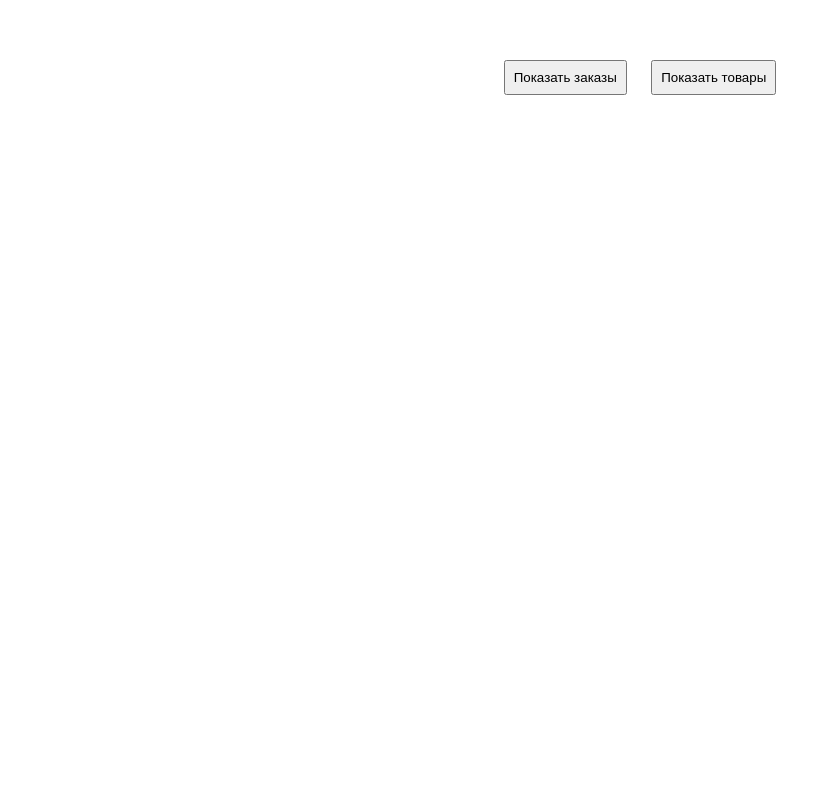
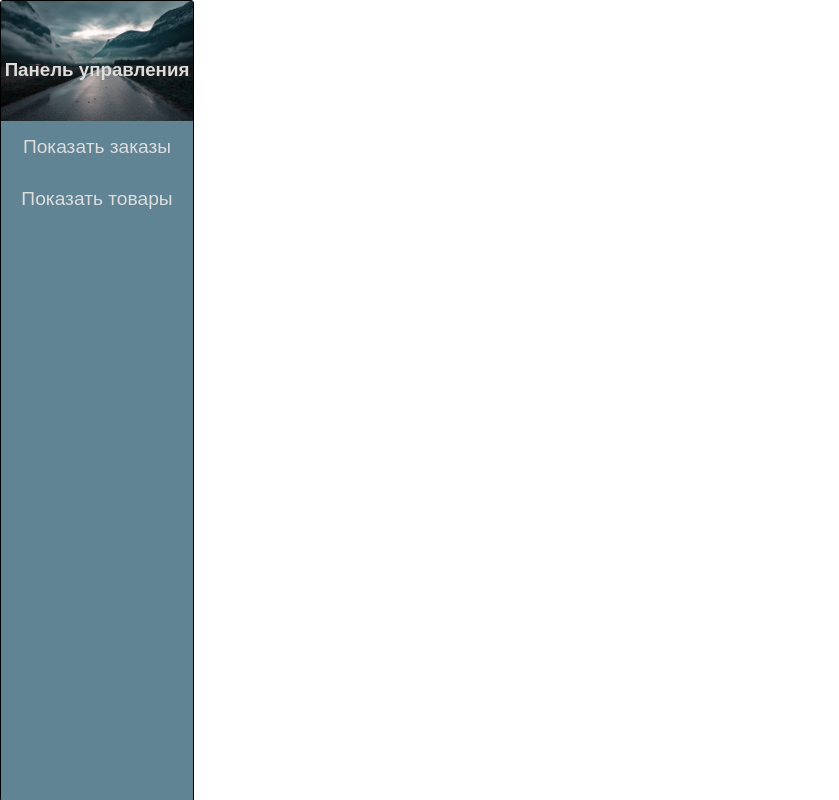
Before and after one commit to Te1ax/Online-store-on-Django, a Django app: page /btest/ in a window 1280 px wide. Shown: the whole page, without its empty margins (0-839 px from the left). Run offline with Django 4.2, Linux system fonts and the light colour scheme; data comes from the database, SQL or seed files in the repository; both versions use the stored data as it was after the commit.

Commit message:
Добавление изменений

```diff
--- a/projectDjango/btest/models.py
+++ b/projectDjango/btest/models.py
@@ -1,35 +1,59 @@
 from django.db import models
 
 class Product(models.Model):
-    name = models.CharField(max_length=100)
-    short_description = models.TextField()
-    full_description = models.TextField()
-    base_price = models.DecimalField(max_digits=10, decimal_places=2)
-    current_price = models.DecimalField(max_digits=10, decimal_places=2)
-    stock_quantity = models.PositiveIntegerField()
-    sku = models.CharField(max_length=20)
-    min_order_quantity = models.PositiveIntegerField()
+    name = models.CharField(max_length=100, verbose_name="Наименование товара")
+    short_description = models.TextField(verbose_name="Краткое описание")
+    full_description = models.TextField(verbose_name="Полное описание")
+    base_price = models.DecimalField(max_digits=10, decimal_places=2, verbose_name="Базовая цена")
+    current_price = models.DecimalField(max_digits=10, decimal_places=2, verbose_name="Текущая цена")
+    stock_quantity = models.PositiveIntegerField(verbose_name="Количество на складе")
+    sku = models.CharField(max_length=20, verbose_name="Артикул")
+    min_order_quantity = models.PositiveIntegerField(verbose_name="Минимальное количество для заказа")
 
     def __str__(self):
         return self.name
 
+    class Meta:
+        verbose_name = "Товар"
+        verbose_name_plural = "Товары"
+
 class Customer(models.Model):
-    name = models.CharField(max_length=100)
-    phone = models.CharField(max_length=20)
-    address = models.TextField()
-    email = models.EmailField()
+    name = models.CharField(max_length=100, verbose_name="Имя клиента")
+    phone = models.CharField(max_length=20, verbose_name="Телефон")
+    address = models.TextField(verbose_name="Адрес")
+    email = models.EmailField(verbose_name="Email")
 
     def __str__(self):
         return self.name
 
+    class Meta:
+        verbose_name = "Клиент"
+        verbose_name_plural = "Клиенты"
+
 class Order(models.Model):
-    customer = models.ForeignKey(Customer, on_delete=models.CASCADE)
-    order_number = models.CharField(max_length=20)
-    payment_method = models.CharField(max_length=50)
-    delivery_method = models.CharField(max_length=50)
-    product = models.ForeignKey(Product, on_delete=models.CASCADE)
-    order_total = models.DecimalField(max_digits=10, decimal_places=2)
-    order_date = models.DateTimeField(auto_now_add=True)
+
+    PAYMENT_METHOD_CHOICES = (
+        ('non-cash-pay', 'Безналичный расчёт'),
+        ('cash-to-courier', 'наличными курьеру'),
+    )
+    DELIVERY_METHOD_CHOICES = (
+        ('self-pickup', 'Самовывоз'),
+        ('courier', 'Курьером'),
+        ('Russian Post', 'Почтой России'),
+    )
+
+    customer = models.ForeignKey(Customer, on_delete=models.CASCADE, verbose_name="Клиент")
+    order_number = models.CharField(max_length=20, verbose_name="Номер заказа")
+    payment_method = models.CharField(max_length=50, choices=PAYMENT_METHOD_CHOICES, verbose_name="Метод оплаты")
+    delivery_method = models.CharField(max_length=50, choices=DELIVERY_METHOD_CHOICES, verbose_name="Метод доставки")
+    product = models.ForeignKey(Product, on_delete=models.CASCADE, verbose_name="Товар")
+    order_total = models.DecimalField(max_digits=10, decimal_places=2, verbose_name="Сумма заказа")
+    order_date = models.DateTimeField(auto_now_add=True, verbose_name="Дата заказа", editable=False)
+
 
     def __str__(self):
         return self.order_number
+
+    class Meta:
+        verbose_name = "Заказ"
+        verbose_name_plural = "Заказы"
--- a/projectDjango/btest/static/style.css
+++ b/projectDjango/btest/static/style.css
@@ -2,12 +2,61 @@
 
 body {
     font-family: Arial, sans-serif;
-    text-align: center;
-    margin: 50px;
+    text-align: left;
+}
+
+.panel {
+    border: 1px solid black;
+    color: #ddd;
+    border-radius: 3px;
+    position: fixed;
+    display: block;
+    top: 0;
+    left: 0;
+    width: 15%;
+    height: 100%;
+    float: left;
+    background-color: rgb(97, 132, 148);
 }
 
 h1 {
-    color: #333;
+    text-align: center;
+}
+
+.logo {
+    width: 100%;
+    display: inline-block;
+    position: relative;
+    line-height: 100px;
+    object-fit: contain;
+    height: 15%;
+    text-align: center;
+    background-image: url("Mountains.jpg");
+    background-size: 100% 100%;
+}
+
+.panel_button {
+    display: list-item;
+    padding: 15px 0px;
+    color: #ddd;
+    width: 100%;
+    margin: 0;
+    background-color: transparent;
+    border: none;
+    transition: 0.5s;
+    font-size: 1.2em;
+}
+
+.panel_button:hover {
+    background-color: #3333333a;
+}
+
+.workspace {
+    position: fixed;
+    float: right;
+    height: 100%;
+    left: 15%;
+    width: 85%;
 }
 
 table {
--- a/projectDjango/btest/templates/home.html
+++ b/projectDjango/btest/templates/home.html
@@ -1,13 +1,10 @@
 <!DOCTYPE html>
 <html>
-
   <head>
     <title>Интернет-магазин</title>
     {% load static %}
-    <link rel="stylesheet" type="text/css" href="{% static 'style.css' %}">
+    <link rel="stylesheet" type="text/css" href="{% static 'style.css' %}" />
     <style>
-        /* Добавленные стили для кнопок и блоков таблиц */
-
       .table-container {
         display: none;
       }
@@ -21,11 +18,14 @@
   </head>
 
   <body>
-    <!-- Добавлены кнопки для переключения между таблицами -->
-    <button onclick="toggleTable('orders')">Показать заказы</button>
-    <button onclick="toggleTable('products')">Показать товары</button>
-
-    <!-- Таблица заказов -->
+    <div class="panel">
+      <div class="logo">
+        <h3>Панель управления</h3>
+      </div>
+      <button class="panel_button" onclick="toggleTable('orders')">Показать заказы</button>
+      <button class="panel_button" onclick="toggleTable('products')">Показать товары</button>
+    </div>
+    <div class="workspace">
       <div id="orders-table" class="table-container">
         <h1>Список заказов</h1>
         {% if orders %}
@@ -60,7 +60,6 @@
         {% endif %}
       </div>
 
-    <!-- Таблица товаров -->
       <div id="products-table" class="table-container">
         <h1>Перечень товаров</h1>
         {% if products %}
@@ -71,15 +70,17 @@
                 <th>Цена</th>
                 <th>Описание</th>
                 <th>Наличие на складе</th>
+                <th>Номера заказов</th>
               </tr>
             </thead>
             <tbody>
-                {% for product in products %}
+              {% for product, order_numbers in product_order_numbers.items %}
                 <tr>
                   <td>{{ product.name }}</td>
                   <td>{{ product.current_price }} руб</td>
                   <td>{{ product.short_description }}</td>
                   <td>{{ product.stock_quantity }} шт.</td>
+                  <td>{{ order_numbers|join:', ' }}</td>
                 </tr>
               {% endfor %}
             </tbody>
@@ -88,22 +89,20 @@
           <p>Нет доступных товаров.</p>
         {% endif %}
       </div>
-
-    <!-- Добавлен скрипт для управления видимостью таблиц -->
+    </div>
     <script>
       function toggleTable(tableId) {
-            var ordersTable = document.getElementById('orders-table');
-            var productsTable = document.getElementById('products-table');
+        var ordersTable = document.getElementById('orders-table')
+        var productsTable = document.getElementById('products-table')
 
         if (tableId === 'orders') {
-                ordersTable.style.display = 'block';
-                productsTable.style.display = 'none';
+          ordersTable.style.display = 'block'
+          productsTable.style.display = 'none'
         } else if (tableId === 'products') {
-                ordersTable.style.display = 'none';
-                productsTable.style.display = 'block';
+          ordersTable.style.display = 'none'
+          productsTable.style.display = 'block'
         }
       }
     </script>
   </body>
-
 </html>
--- a/projectDjango/btest/views.py
+++ b/projectDjango/btest/views.py
@@ -1,15 +1,40 @@
 from django.shortcuts import render
 from .models import Order, Product
-from django.http import HttpResponse
+from django.utils import timezone
+
 
 def home(request):
     orders = Order.objects.all()
     products = Product.objects.all()
+
+    payment_methods_russian = {
+        'non-cash-pay': 'Безналичный расчёт',
+        'cash-to-courier': 'наличными курьеру',
+    }
+
+    delivery_methods_russian = {
+        'self-pickup': 'Самовывоз',
+        'courier': 'Курьером',
+        'Russian Post': 'Почтой России',
+    }
+
+    for order in orders:
+        order.payment_method = payment_methods_russian.get(
+            order.payment_method, order.payment_method)
+        order.delivery_method = delivery_methods_russian.get(
+            order.delivery_method, order.delivery_method)
+
+    product_order_numbers = {}
+    for product in products:
+        orders_with_product = Order.objects.filter(product=product)
+        order_numbers = [order.order_number for order in orders_with_product]
+        product_order_numbers[product] = order_numbers
+
+
     context = {
         'orders': orders,
         'products': products,
+        'product_order_numbers': product_order_numbers,
     }
+
     return render(request, 'home.html', context)
-
-def index(request):
-    return HttpResponse("Привет! Это твое первое приложение!")
```
Also changed, not shown: projectDjango/btest/admin.py (+15 -3 lines), projectDjango/btest/migrations/0002_alter_customer_options_alter_order_options_and_more.py (added), projectDjango/btest/migrations/0003_alter_order_delivery_method.py (added), projectDjango/btest/static/IT-business-support-new.jpg (added), projectDjango/btest/static/Mountains.jpg (added), projectDjango/db.sqlite3, 1 other file. Lines whose indentation alone changed are shown as unchanged.
